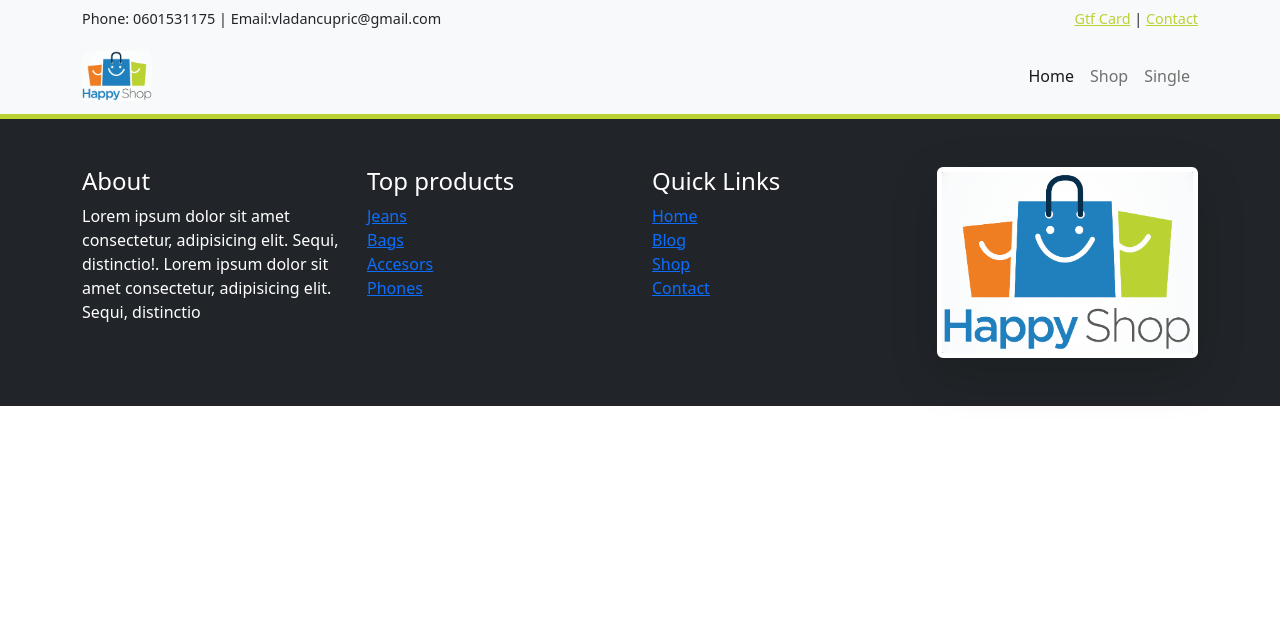
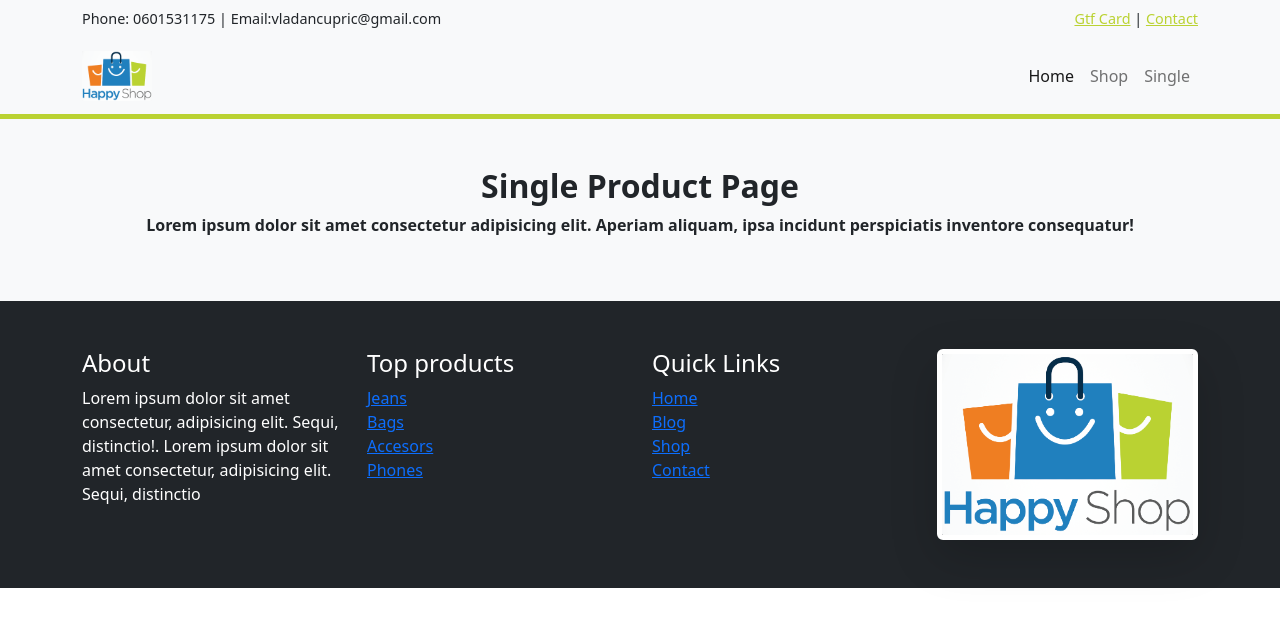
Before and after one commit to VladanStar/ShopBootstrapTask, a plain HTML site: page single.html in a window 1280 px wide. Drawn offline with nearby package versions, Linux system fonts and the light colour scheme.

Commit message:
Add commits

```diff
--- a/single.html
+++ b/single.html
@@ -47,6 +47,15 @@
             </div>
         </div>
     </nav>
+    <!-- top handing -->
+    <section class="shopHeading text-center bg-light py-5">
+        <h2 class="fw-bolder">Single Product Page</h2>
+        <p class="fw-bolder">Lorem ipsum dolor sit amet consectetur adipisicing elit. Aperiam aliquam, ipsa incidunt perspiciatis inventore consequatur!</p>
+
+
+
+
+    </section>
 
     </section>
     <!-- footer -->
```
